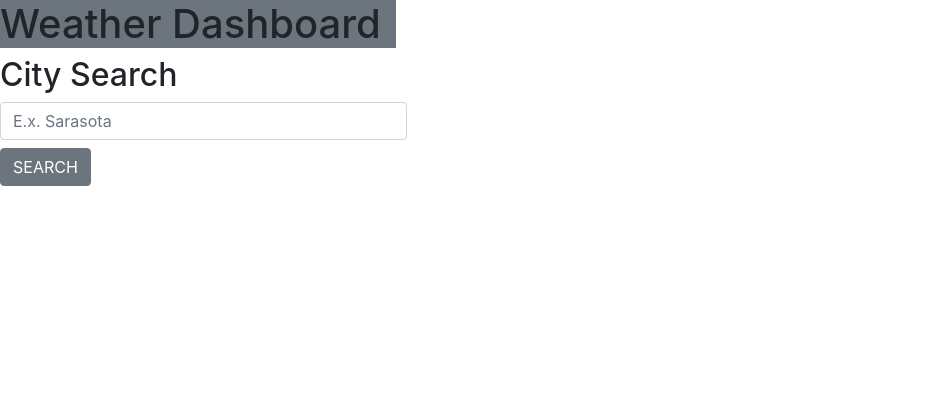
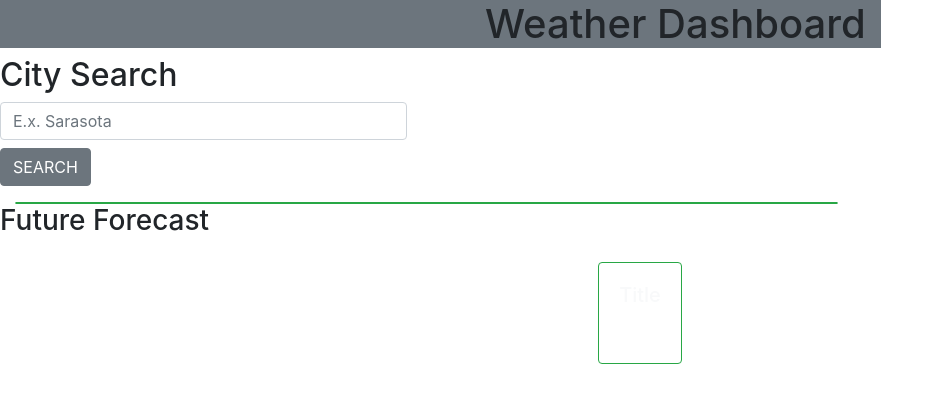
Before and after one commit to Verdster98/weather-dashboard, a plain HTML site: page index.html in a window 1280 px wide. Shown: the whole page, without its empty margins (0-944 px from the left). Drawn offline with nearby package versions, Linux system fonts and the light colour scheme.

Commit message:
first card partially added

```diff
--- a/assets/style.css
+++ b/assets/style.css
@@ -0,0 +1,5 @@
+#header {
+    text-align: center;
+    padding-left:500px;
+
+}
--- a/index.html
+++ b/index.html
@@ -5,7 +5,7 @@
     <meta http-equiv="X-UA-Compatible" content="IE=edge">
     <meta name="viewport" content="width=device-width, initial-scale=1.0">
     <title>Weather Dashboard</title>
-    <link rel="stylesheet" href="https://stackpath.bootstrapcdn.com/bootstrap/4.3.1/css/bootstrap.min.css"/>
+    <link rel="stylesheet" href="https://stackpath.bootstrapcdn.com/bootstrap/4.1.3/css/bootstrap.min.css">
     <link rel="stylesheet" href="./assets/style.css".>
 </head>
 <body>
@@ -26,5 +26,20 @@
             </div>
         </div>
     </div>
+
+    <div class="col-8">
+        <div class="card border-success"></div>
+    </div>
+
+    <h3 class="mb-3">Future Forecast</h3>
+    <div class="row" id="future-forecast-row">
+        <div class="m-2 w-auto mx-auto text-left card border-success futureCard" style="width: 18rem;">
+        <div class="card-body" id="day1">
+            <h5 class="card-title text-light text-left date">Title</h5>
+            <img src="">
+        </div>
+        </div>
+    </div>
+
 </body>
 </html>
```
